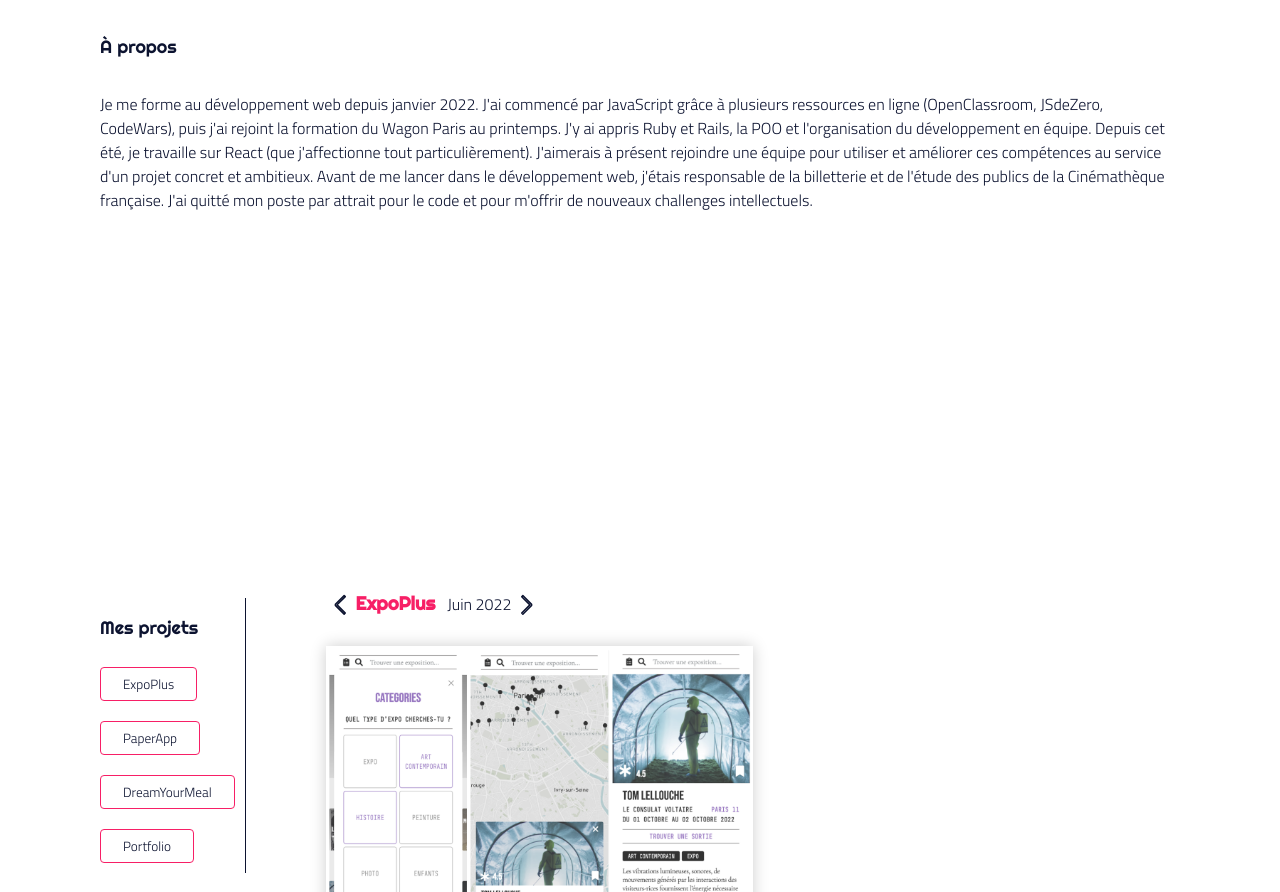
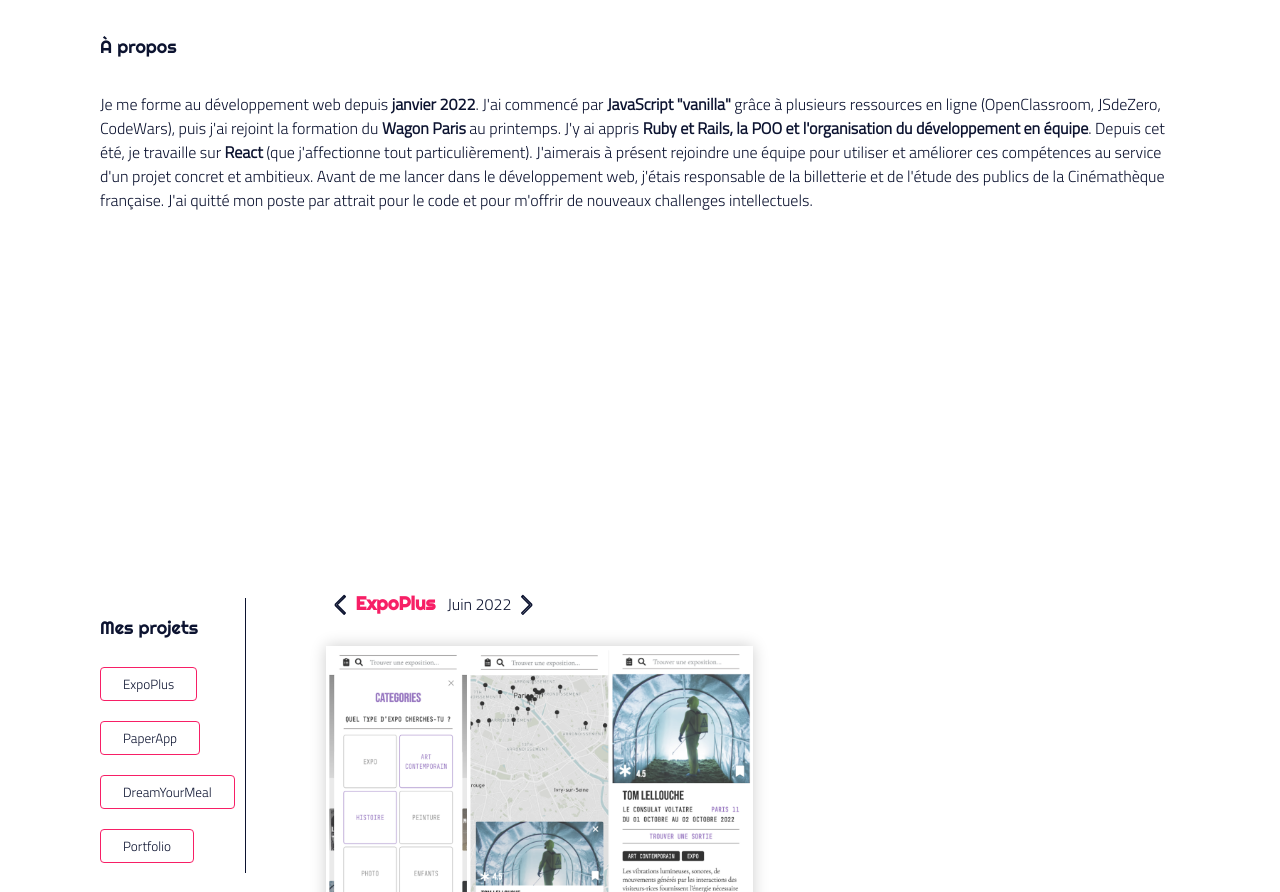
Before and after one commit to noleni/portfolio, a React (Create React App) app: page / in a window 1280 px wide. Shown: the part 1057-1949 px from the top of the page. Built offline with nearby package versions, Linux system fonts and the light colour scheme.

Commit message:
remove see more feature on about section

```diff
--- a/src/components/_settings/_base.scss
+++ b/src/components/_settings/_base.scss
@@ -14,10 +14,10 @@ body {
 }
 
 section {
+  height: 100vh;
   display: flex;
   flex-direction: column;
   align-items: flex-start;
-  height: 100vh;
   margin: 0px auto;
   width:100%;
 }
--- a/src/components/sections/About.jsx
+++ b/src/components/sections/About.jsx
@@ -1,8 +1,8 @@
-import React, { useState } from 'react';
+import React from 'react';
 import styled from 'styled-components';
 
 import TechList from "../TechList";
-import Button from '../UI/Button';
+// import Button from '../UI/Button';
 
 import { gsap } from "gsap";
 import { ScrollTrigger } from 'gsap/ScrollTrigger';
@@ -20,7 +20,11 @@ const AboutStyle = styled.section`
     width: 100%;
   }
 
-  .opacity-down {
+  strong {
+    font-weight: bold;
+  }
+
+  ${'' /* .opacity-down {
     background: var(--off-white);
     z-index: 1;
     position:relative;
@@ -38,11 +42,11 @@ const AboutStyle = styled.section`
     background: -moz-linear-gradient(rgba(255,255,255,0) 0%, rgba(255,255,255,1) 70%);
     background: -o-linear-gradient(rgba(255,255,255,0) 0%, rgba(255,255,255,1) 70%);
     background: linear-gradient(rgba(255,255,255,0) 0%, rgba(255,255,255,1) 70%);
-  }
+  } */}
 
-  .large-device {
+  ${'' /* .large-device {
     display:none;
-  }
+  } */}
 
   @media(min-width: 768px) {
     .small-device {
@@ -96,14 +100,14 @@ const ProfilPicStyle = styled.div`
 
 const About = React.forwardRef((props, ref) => {
 
-  const [showMore, setShowMore] = useState(false);
+  // const [showMore, setShowMore] = useState(false);
 
-  const paragraph = `Je me forme au développement web depuis janvier 2022. J'ai commencé par JavaScript grâce à plusieurs
-  ressources en ligne (OpenClassroom, JSdeZero, CodeWars), puis j'ai rejoint la formation du Wagon Paris au printemps.
-  J'y ai appris Ruby et Rails, la POO et l'organisation du développement en équipe. Depuis cet été, je travaille sur React (que j'affectionne tout particulièrement).
-  J'aimerais à présent rejoindre une équipe pour utiliser et améliorer ces compétences au service d'un projet concret et ambitieux.
-  Avant de me lancer dans le développement web, j'étais responsable de la billetterie et de l'étude des publics de la Cinémathèque française.
-  J'ai quitté mon poste par attrait pour le code et pour m'offrir de nouveaux challenges intellectuels.`
+  // const paragraph = `Je me forme au développement web depuis janvier 2022. J'ai commencé par JavaScript grâce à plusieurs
+  // ressources en ligne (OpenClassroom, JSdeZero, CodeWars), puis j'ai rejoint la formation du Wagon Paris au printemps.
+  // J'y ai appris Ruby et Rails, la POO et l'organisation du développement en équipe. Depuis cet été, je travaille sur React (que j'affectionne tout particulièrement).
+  // J'aimerais à présent rejoindre une équipe pour utiliser et améliorer ces compétences au service d'un projet concret et ambitieux.
+  // Avant de me lancer dans le développement web, j'étais responsable de la billetterie et de l'étude des publics de la Cinémathèque française.
+  // J'ai quitté mon poste par attrait pour le code et pour m'offrir de nouveaux challenges intellectuels.`
 
   return (
     <AboutStyle id="about" ref={ref}>
@@ -116,7 +120,7 @@ const About = React.forwardRef((props, ref) => {
         <TechList />
       </div>
       <p className='section-title'>À propos</p>
-      <div className='small-device'>
+      {/* <div className='small-device'>
         {!showMore &&
           <p className='presentation opacity-down'>{paragraph.substring(0, 400)}
             <span className='masked'></span>
@@ -130,9 +134,16 @@ const About = React.forwardRef((props, ref) => {
         >
           {!showMore ? "Voir plus" : "Voir moins"}
         </Button>
-      </div>
+      </div> */}
 
-      <p className='presentation large-device'>{paragraph}</p>
+      <p className='presentation'>
+      Je me forme au développement web depuis <strong>janvier 2022</strong>. J'ai commencé par <strong>JavaScript "vanilla"</strong> grâce à plusieurs
+  ressources en ligne (OpenClassroom, JSdeZero, CodeWars), puis j'ai rejoint la formation du <strong>Wagon Paris</strong> au printemps.
+  J'y ai appris <strong>Ruby et Rails, la POO et l'organisation du développement en équipe</strong>. Depuis cet été, je travaille sur <strong>React</strong> (que j'affectionne tout particulièrement).
+  J'aimerais à présent rejoindre une équipe pour utiliser et améliorer ces compétences au service d'un projet concret et ambitieux.
+  Avant de me lancer dans le développement web, j'étais responsable de la billetterie et de l'étude des publics de la Cinémathèque française.
+  J'ai quitté mon poste par attrait pour le code et pour m'offrir de nouveaux challenges intellectuels.
+      </p>
 
     </AboutStyle>
   )
--- a/src/components/sections/Home.jsx
+++ b/src/components/sections/Home.jsx
@@ -5,7 +5,8 @@ import Button from "../UI/Button";
 import styled from 'styled-components';
 
 const HomeStyle = styled.section`
-  justify-content: center
+  justify-content: center;
+  height: 100vh;
 `
 
 const HomesGreetingStyles = styled.p`
```
